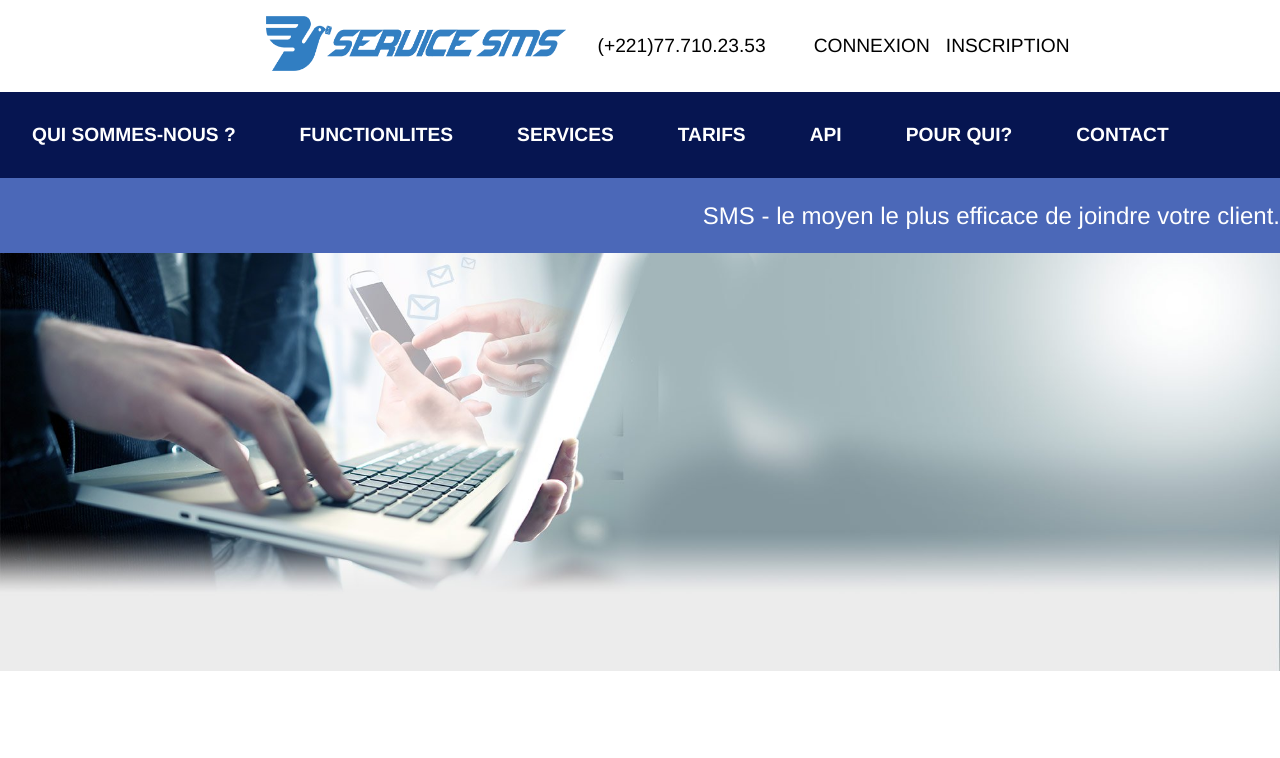
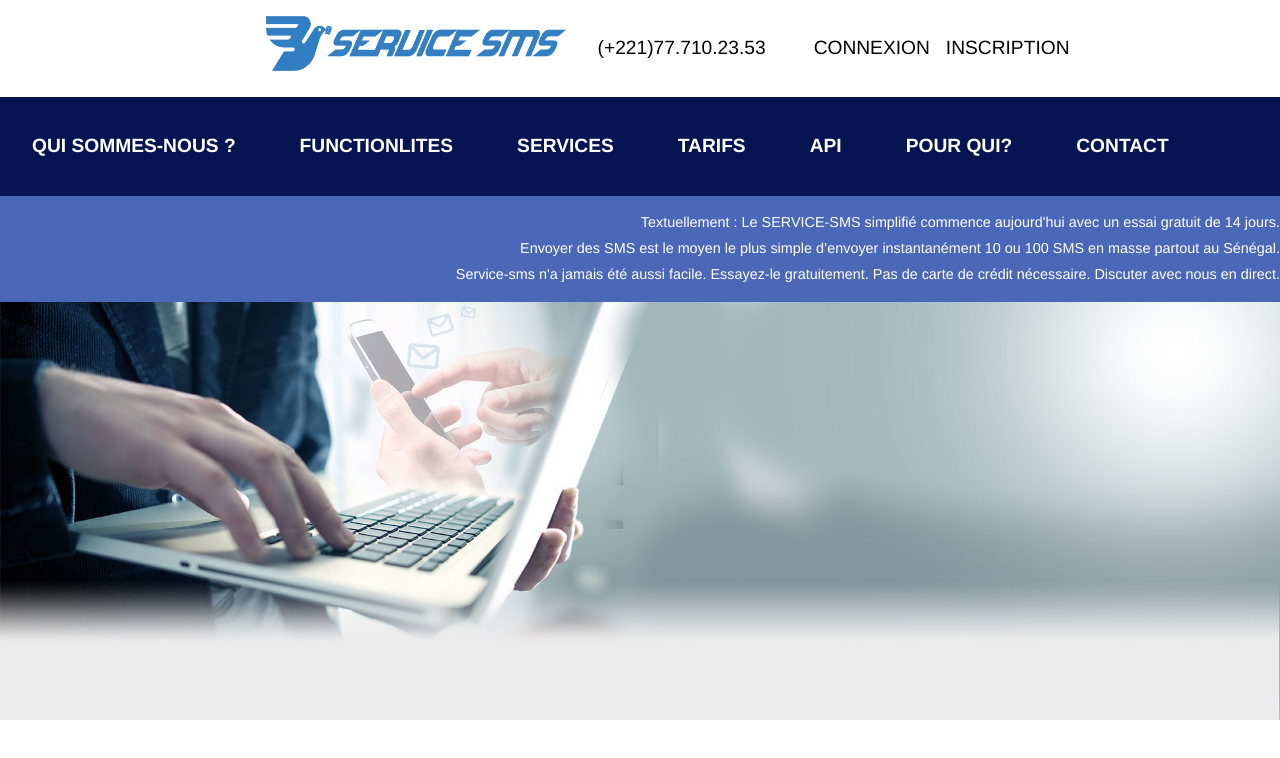
Before and after one commit to Baboucar/arproject, a Vue app: page / in a window 1280 px wide. Shown: the top 758 px of the page. Built offline with nearby package versions, Linux system fonts and the light colour scheme.

Commit message:
added more text

```diff
--- a/src/App.vue
+++ b/src/App.vue
@@ -20,7 +20,7 @@ a{
 }
 #nav {
   padding: 30px;
-  a {
+a {
     font-weight: bold;
     color: #2c3e50;
 
--- a/src/assets/styles/base.scss
+++ b/src/assets/styles/base.scss
@@ -1,3 +1,7 @@
+body{
+    line-height: 1.8;
+}
+
 img{
     width: 100%;
 }
--- a/src/components/Homepage.vue
+++ b/src/components/Homepage.vue
@@ -3,9 +3,14 @@
     <Navigation/>
     <div class="marquee">
       <p class="marquee__paragraph">
-           SMS - le moyen le plus efficace de joindre votre client.
+        Textuellement : Le SERVICE-SMS simplifié commence aujourd'hui avec un essai gratuit de 14 jours. <br>
+
+        Envoyer des SMS est le moyen le plus simple d’envoyer instantanément 10 ou 100 SMS en masse partout au Sénégal. <br>
+        Service-sms n'a jamais été aussi facile.
+        Essayez-le gratuitement.
+        Pas de carte de crédit nécessaire.
+        Discuter avec nous en direct.
       </p>
-
     </div>
     <div class="slider">
       <img class="slider__image" src="/../images/background.jpg" alt="alt">
@@ -14,40 +19,44 @@
 </template>
 
 <script>
-import Navigation from '../components/Navigation';
+import Navigation from "../components/Navigation";
 export default {
-        components:{
+  components: {
     Navigation
   }
-
-    }
+};
 </script>
 
 <style lang="scss" scoped>
-.marquee{
-    display:none;
+.marquee {
+  display: none;
 }
- @media(min-width: 64rem){
-     .marquee{
+@media (min-width: 64rem) {
+  .marquee {
     background: #4b68b8;
     width: 100%;
     display: inline-block;
-     color: #FFFFFF;
+    color: #ffffff;
     font-size: 1.5rem;
 
-     &__paragraph{
-         animation: marquee 30s linear infinite;
+    &__paragraph {
+      animation: marquee 50s linear infinite;
       text-align: right;
+      font-size: .9rem;
+
+    }
   }
 
+  @keyframes marquee {
+    0% {
+      transform: translate(0, 0);
     }
-
- @keyframes  marquee{
-     0%{transform: translate(0,0);}
-     100% {transform: translate(-100%,0);}
+    100% {
+      transform: translate(-100%, 0);
     }
-  .slider__image{
-      width:100%;
+  }
+  .slider__image {
+    width: 100%;
     max-width: 100%;
     height: auto;
   }
--- a/src/components/Navigation.vue
+++ b/src/components/Navigation.vue
@@ -97,12 +97,15 @@
   background: #061551;
   position: fixed;
   width: 100%;
-  top: 4rem;
+  top: 5rem;
   bottom: 0;
   padding-top: 4rem;
   text-transform: capitalize;
   right: -1900px;
+box-shadow: 0 0.125rem 0.25rem rgba(0, 0, 0, 0.075);
+
   transition: all .5s;
+
 
        &__links{
            display: block;
```
Lines whose indentation alone changed are shown as unchanged.
